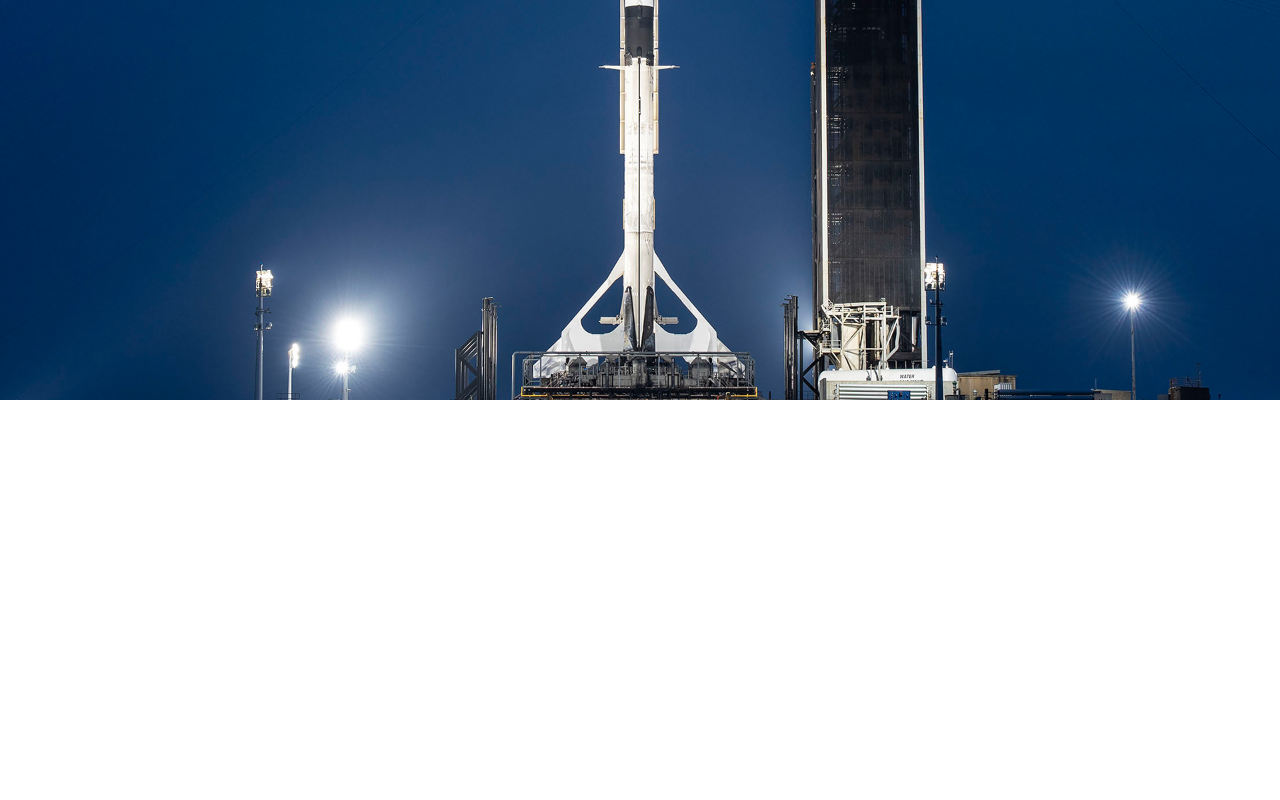
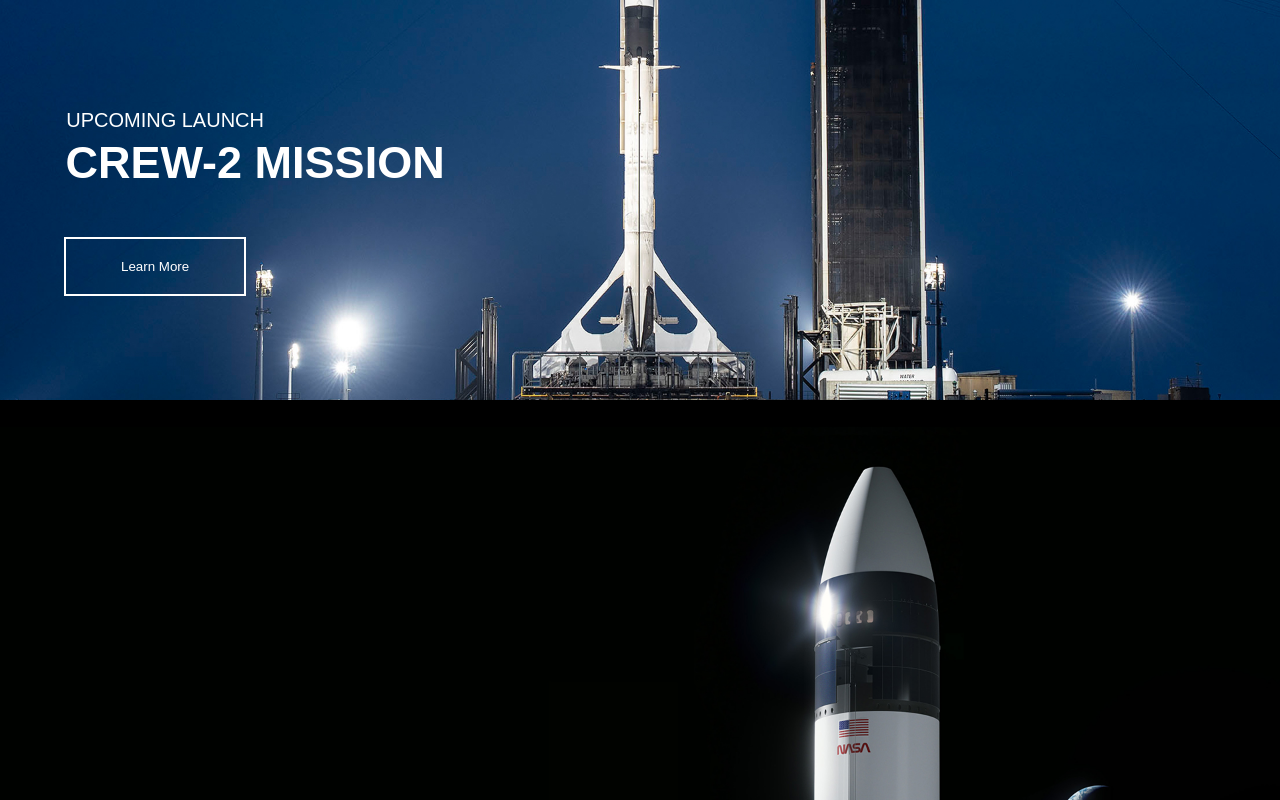
Before and after one commit to engahmed10/-clonespace, a React (Create React App) app: page / in a window 1280 px wide. Shown: the part 400-1200 px from the top of the page. Before the commit the page ends 800 px from the top, so only its background shows below. Built offline with nearby package versions, Linux system fonts and the light colour scheme.

Commit message:
CREW-2 body text

```diff
--- a/package.json
+++ b/package.json
@@ -3,6 +3,7 @@
   "version": "0.1.0",
   "private": true,
   "dependencies": {
+    "@material-ui/core": "^4.11.3",
     "@testing-library/jest-dom": "^5.11.4",
     "@testing-library/react": "^11.1.0",
     "@testing-library/user-event": "^12.1.10",
--- a/src/App.js
+++ b/src/App.js
@@ -1,11 +1,38 @@
 import './App.css';
 import Header from './component/header'
 import Page from './component/page'
+import xspace from './images/xspace.jpg'
+import xspace2 from './images/xspace2.jpg'
+import xspace3 from './images/xspace3.jpg'
+import xspace4 from './images/xspace4.jpg'
+
 function App() {
   return (
     <div className="App">
          <Header/>
-         <Page/>
+         <Page
+            backgroundpic={xspace}
+            text1={" Upcoming Launch "}
+            text2={" Crew-2 Mission "}
+            btn={<button type="">Learn More</button>}
+         />
+          <Page
+             backgroundpic={xspace2}
+            text1={""}
+            text2={""}
+            button={"Learn More"}
+         />
+          <Page
+             backgroundpic={xspace3}
+            text={""}
+
+         />
+          <Page
+             backgroundpic={xspace4}
+            text={""}
+
+         />
+
     </div>
   );
 }
--- a/src/component/page.css
+++ b/src/component/page.css
@@ -0,0 +1,38 @@
+.body-container .text{
+        position: absolute;
+        bottom:13%;
+        left: 4rem;
+        text-transform: uppercase;
+}
+
+button{
+
+   padding: 20px;
+   padding-right: 55px;
+   padding-left: 55px;
+   margin-right: 200px;
+   margin-top: 50px;
+   background-color: transparent;
+   color: white;
+   border: 2px solid;
+
+
+}
+
+.text > .text1{
+
+
+        font: 20px/38px D-DIN-Medium,Arial,Verdana,sans-serif;
+        font-weight: 400;
+        font-style: normal;
+        padding-right: 180px;
+
+}
+
+.text> .text2{
+
+        font-size: 45px;
+        line-height: 48px;
+        font-weight: 800;
+
+}
--- a/src/component/page.js
+++ b/src/component/page.js
@@ -1,16 +1,50 @@
 import React from 'react';
 import header from './header.css';
 import xspace from '../images/xspace.jpg'
-const Page = () => {
+import page from './page.css'
+import Button from '@material-ui/core/Button';
+import { makeStyles } from '@material-ui/core/styles';
+
+const useStyles = makeStyles((theme) => ({
+  margin: {
+    margin: theme.spacing(3),
+  },
+  extendedIcon: {
+    marginRight: theme.spacing(1),
+
+  },
+  outlined:{
+
+  },
+}));
+
+
+const Page = ({backgroundpic,text1,text2,btn}) => {
+   const classes = useStyles();
     return (
         <div  claaName="container" >
 
-              <div  className="image" style={{width:'100vw',height:'100vh', backgroundImage:`url(${xspace})`,
-              backgroundPosition: 'center',
-  backgroundSize: 'cover',
-  backgroundRepeat: 'no-repeat'
+              <div  className="image" style={{width:'100vw',height:'100vh', backgroundImage:`url(${backgroundpic})`,
+                      backgroundPosition: 'center',
+                       backgroundSize: 'cover',
+                       backgroundRepeat: 'no-repeat'
+                }}>
+              <div className="body-container">
+                   <div className="text">
+                         <div className="text1">
+                             {text1}
+                         </div>
+                         <div className="text2">
+                             {text2}
+                         </div>
+                         <div className="button">
+                          {btn}
 
-                }}>
+                         </div>
+
+                    </div>
+
+              </div>
 
 
                </div>
```
Also changed, not shown: 1 other file (tests, documents, lock files or other folders).
